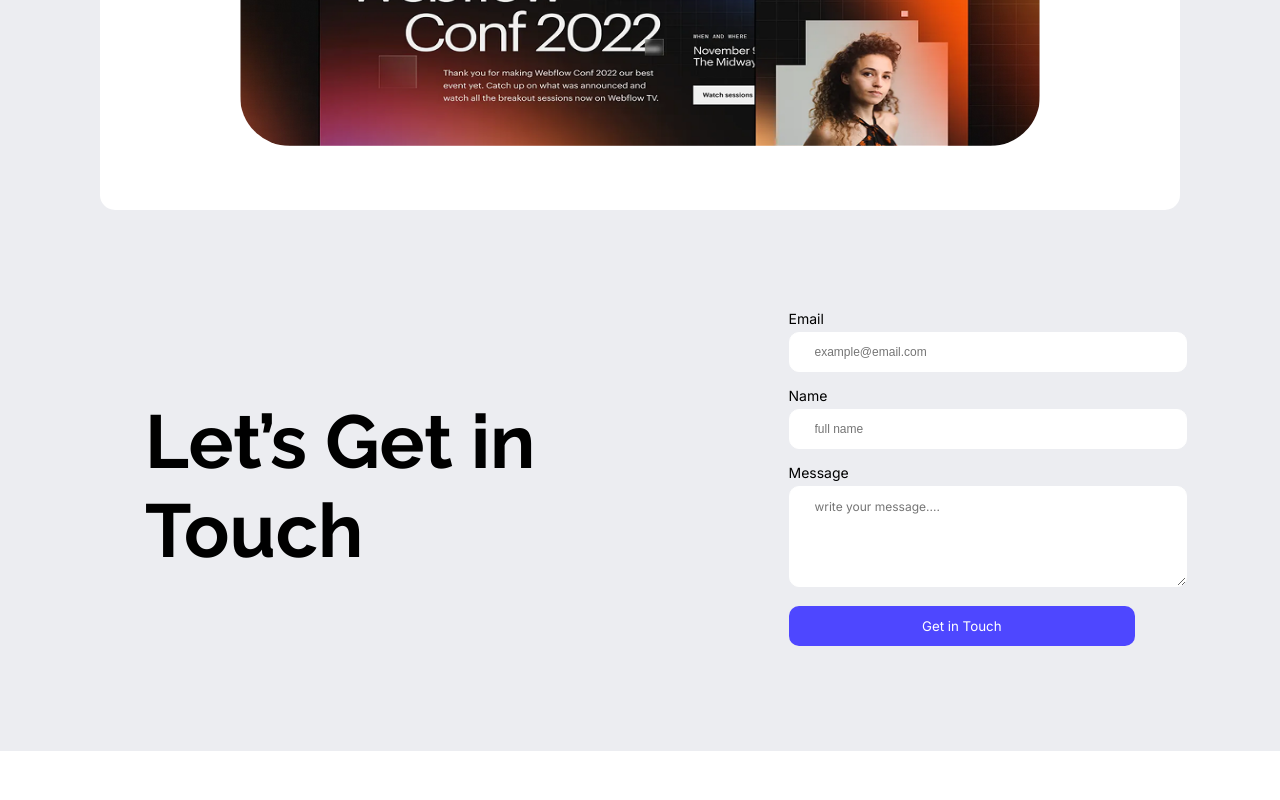
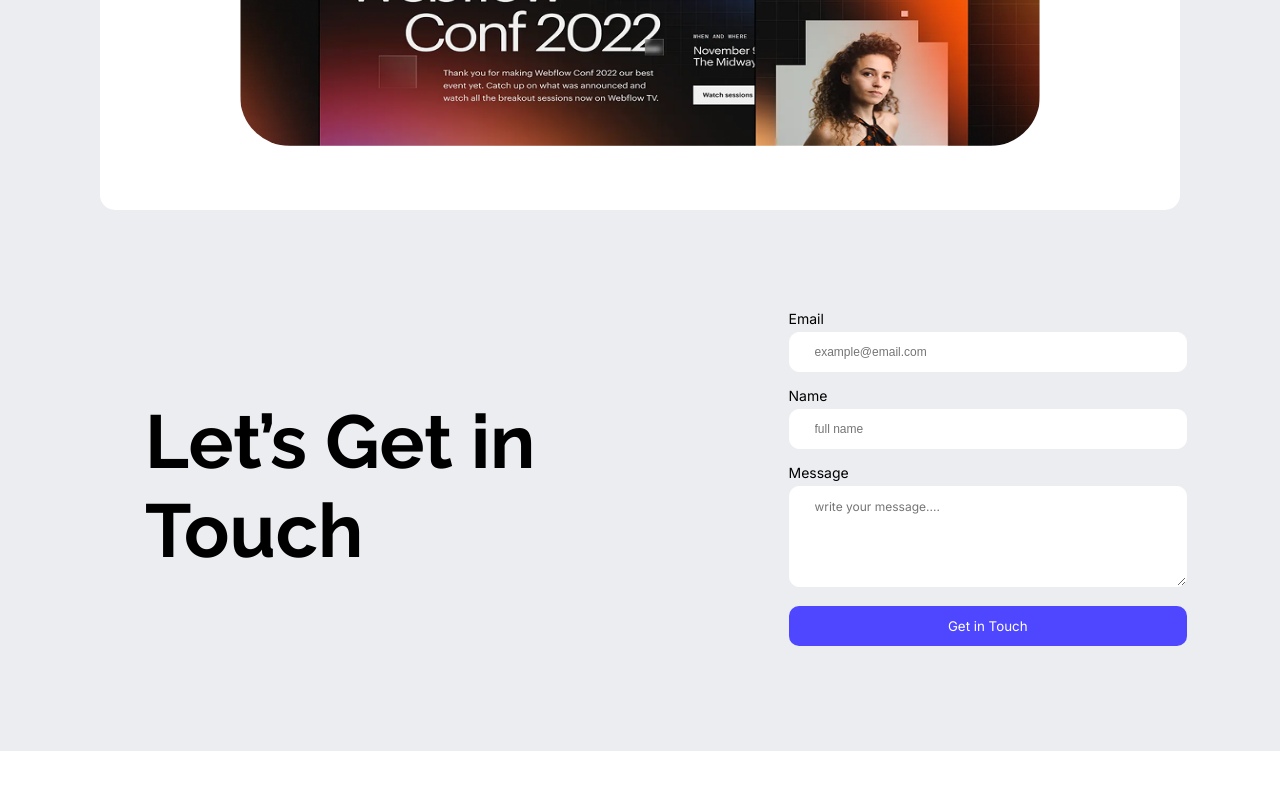
Before and after one commit to ahsan-habib01/B12-Assignment_01, a plain HTML site: page index.html in a window 1280 px wide. Shown: the part 2153-2953 px from the top of the page. Drawn offline with Linux system fonts and the light colour scheme.

Commit message:
fixing resources

```diff
--- a/styles/style.css
+++ b/styles/style.css
@@ -279,7 +279,7 @@ body {
   height: 75px;
 }
 .child-form .primary-btn {
-   width: 100%;  /* ? width 100% not working, I don't know why */
+   width: 115%;  /* ? width 100% not working, I don't know why */
 }
 
 /* start footer section */
```
Also changed, not shown: ui/action.png (deleted), ui/banner.png (deleted), ui/footer.png (deleted), ui/newsletter.png (deleted), ui/productive_user.png (deleted), ui/review.png (deleted), 2 other files.
